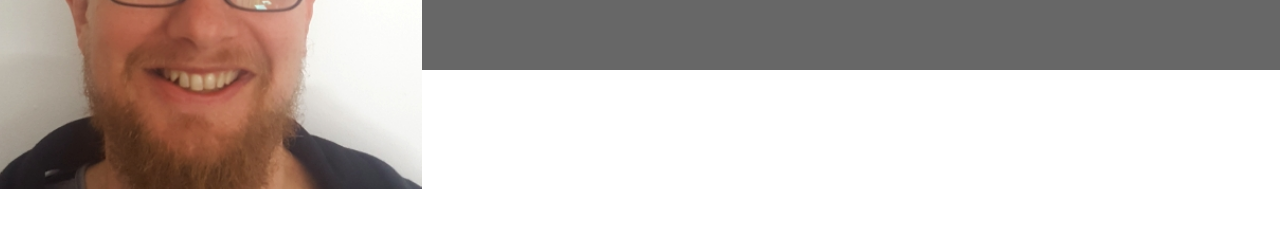
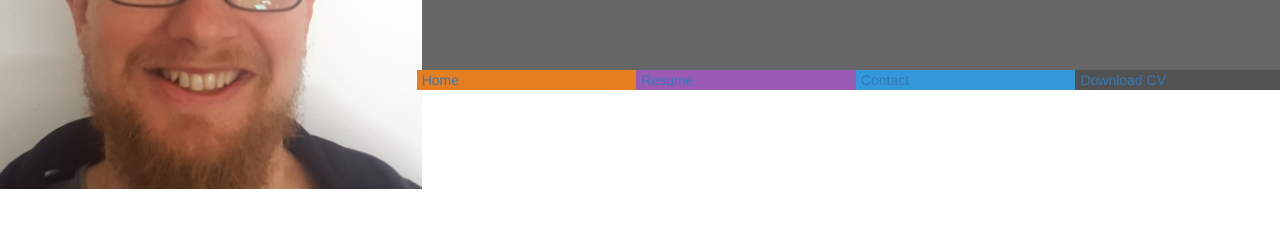
Before and after one commit to lesock/CV-task, a plain HTML site: page index.html in a window 1280 px wide. Shown: the part 171-398 px from the top of the page. Drawn offline with nearby package versions, Linux system fonts and the light colour scheme.

Commit message:
nav updated

```diff
--- a/assets/css/style.css
+++ b/assets/css/style.css
@@ -5,6 +5,23 @@
 .bg-color-name-title {
     background-color: #676767;
 }
+
+.ui-menu-color-home {
+    background-color: #e67e22;
+}
+
+.ui-menu-color-resume {
+    background-color: #9b59b6;
+}
+
+.ui-menu-color-contact {
+    background-color: #3498db;
+}
+
+.ui-menu-color-download {
+    background-color: #525252;
+}
+
 
 /*-------------------------------------------------------------Heading--------*/
 header {
--- a/index.html
+++ b/index.html
@@ -25,7 +25,22 @@
 
                 </div>
             </div>
-
+                <div class="row">
+                    <ul class="list-inline clearfix">
+                        <li class="col-xs-6 col-sm-3 ui-menu-color-home">
+                            <a href="#"><span>Home</span></a>
+                        </li>
+                        <li class="col-xs-6 col-sm-3 ui-menu-color-resume">
+                            <a href="#"><span>Resume</span></a>
+                        </li>
+                        <li class="col-xs-6 col-sm-3 ui-menu-color-contact">
+                            <a href="#"><span>Contact</span></a>
+                        </li>
+                        <li class="col-xs-6 col-sm-3 ui-menu-color-download">
+                            <a href="#"><span>Download CV</span></a>
+                        </li>
+                    </ul>
+                </div>
             </div>
 
         </div>
```
